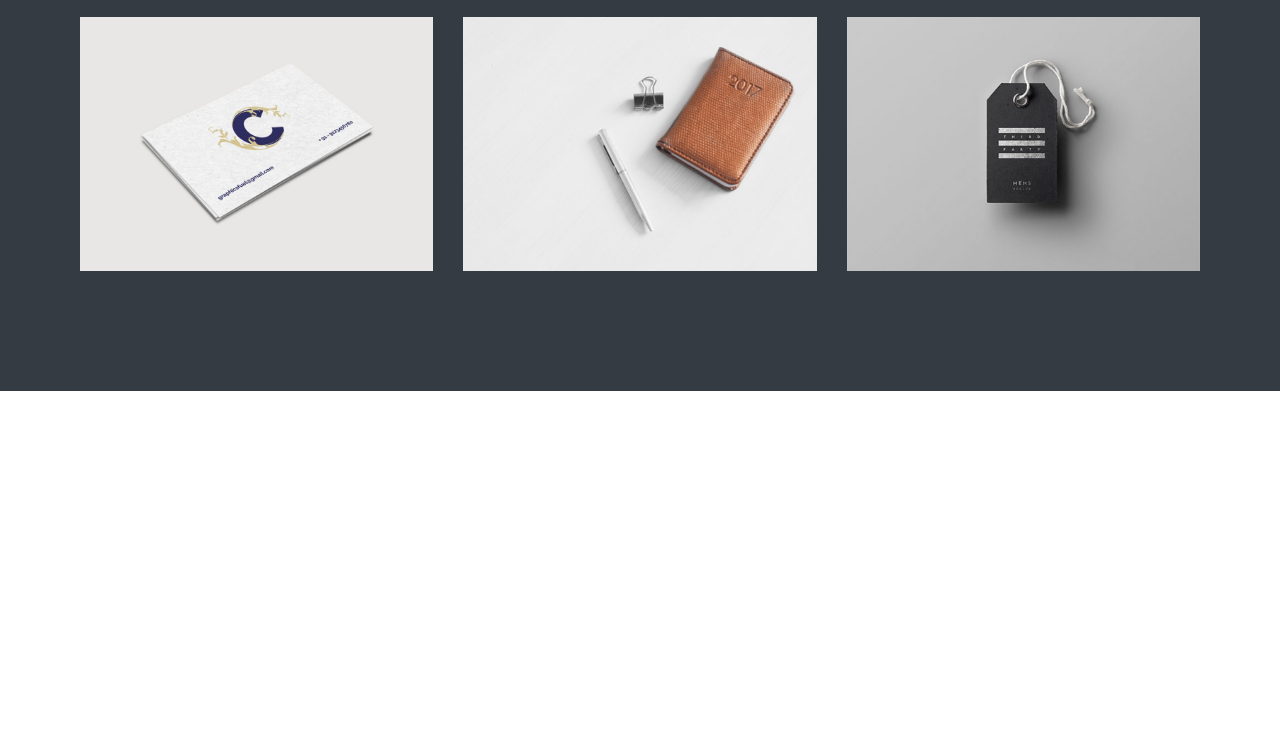
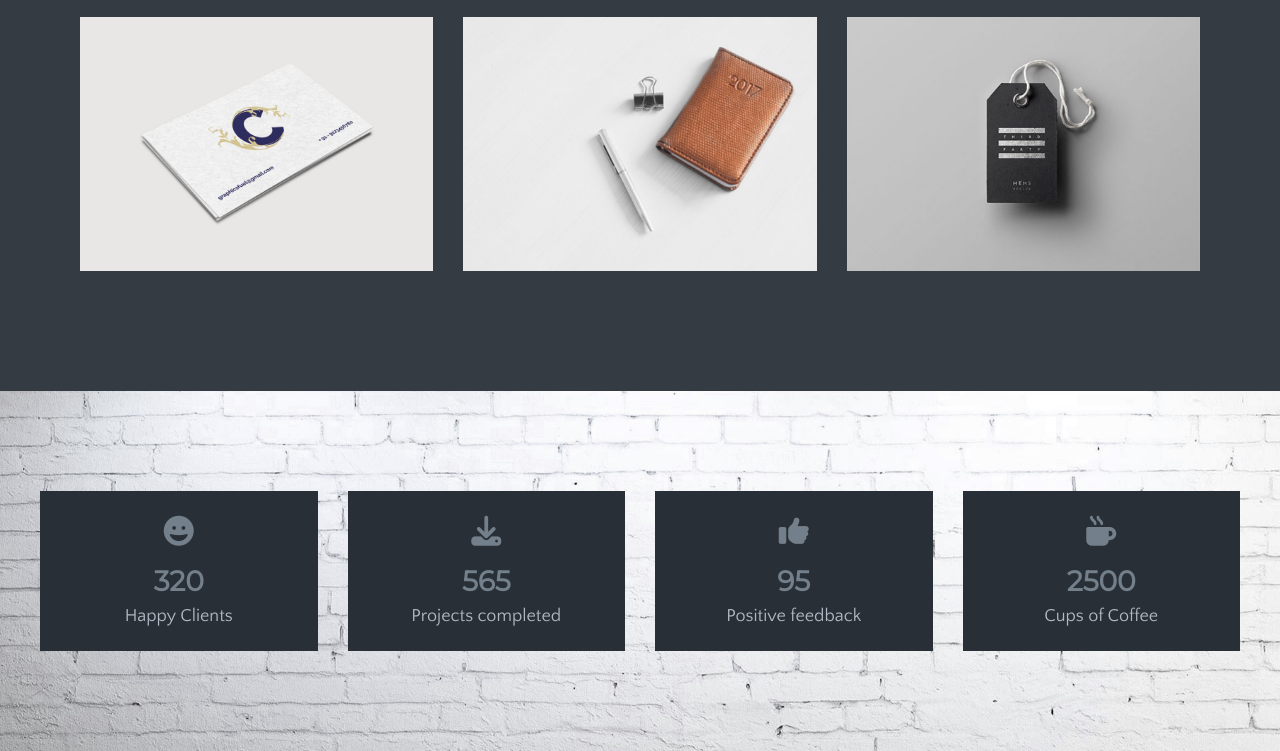
Before and after one commit to shamil-am/meghna, a plain HTML site: page index.html in a window 1280 px wide. Shown: the part 5010-5761 px from the top of the page. Before the commit the page ends 5401 px from the top, so only its background shows below. Drawn offline with Linux system fonts and the light colour scheme; a web font is replaced by a local one.

Commit message:
4box finish

```diff
--- a/css/style.css
+++ b/css/style.css
@@ -622,3 +622,49 @@ color: #737f8a;
   font-size: 12px;
   line-height: 1.4;
 }
+
+/* SECTION INDICATOR BOX 4 */
+.indicatorbox4{
+  background-image: url(../img/bg-1.jpg);
+  background-repeat: no-repeat;
+  background-size: cover;
+  background-position: center;
+  background-attachment: fixed;
+  padding: 100px 0px;
+}
+.indicatorbox4 .container{
+  max-width: 1200px;
+  margin: 0px auto 0px;
+}
+.indicatorbox4 .common{
+  background-color: #292F36;
+  width: 25%;
+  margin-right: 30px;
+  padding: 25px 0px;
+}
+.indicatorbox4 .common:last-child{
+  margin-right: 0px;
+}
+.indicatorbox4 .common .inner{
+  display: flex;
+  flex-direction: column;
+  align-items: center;
+}
+.indicatorbox4 .common .inner i{
+  margin-bottom: 10px;
+  font-size: 30px;
+  color: #737f8a;
+}
+.indicatorbox4 .common .inner span{
+    font-weight: bold;
+    font-size: 28px;
+    line-height: 50px;
+    color: #737f8a;
+}
+.indicatorbox4 .common .inner h3{
+    font-size: 18px;
+    font-weight: 400;
+    font-family: "Quattrocento Sans", sans-serif;
+    color: #afbac4;
+    margin: 0;
+}
--- a/index.html
+++ b/index.html
@@ -417,7 +417,40 @@
 
 
         </section>
-
+        <section class="indicatorbox4">
+            <div class="row">
+                 <div class="container d_flex">
+                    <div class="happyc common">
+                        <div class="inner">
+                            <i class="fas fa-grin"></i>
+                            <span>320</span>
+                            <h3>Happy Clients</h3>
+                        </div>
+                    </div>
+                    <div class="projectsc common">
+                        <div class="inner">
+                            <i class="fas fa-download"></i>
+                            <span>565</span>
+                            <h3>Projects completed</h3>
+                        </div>
+                    </div>
+                    <div class="positivef common">
+                        <div class="inner">
+                            <i class="fas fa-thumbs-up"></i>
+                            <span>95</span>
+                            <h3>Positive feedback</h3>
+                        </div>
+                    </div>
+                    <div class="cupscof common">
+                        <div class="inner">
+                            <i class="fas fa-mug-hot"></i>
+                            <span>2500</span>
+                            <h3>Cups of Coffee</h3>
+                        </div>
+                    </div>
+                </div>
+            </div>
+        </section>
 
     </main>
     <footer>
```
